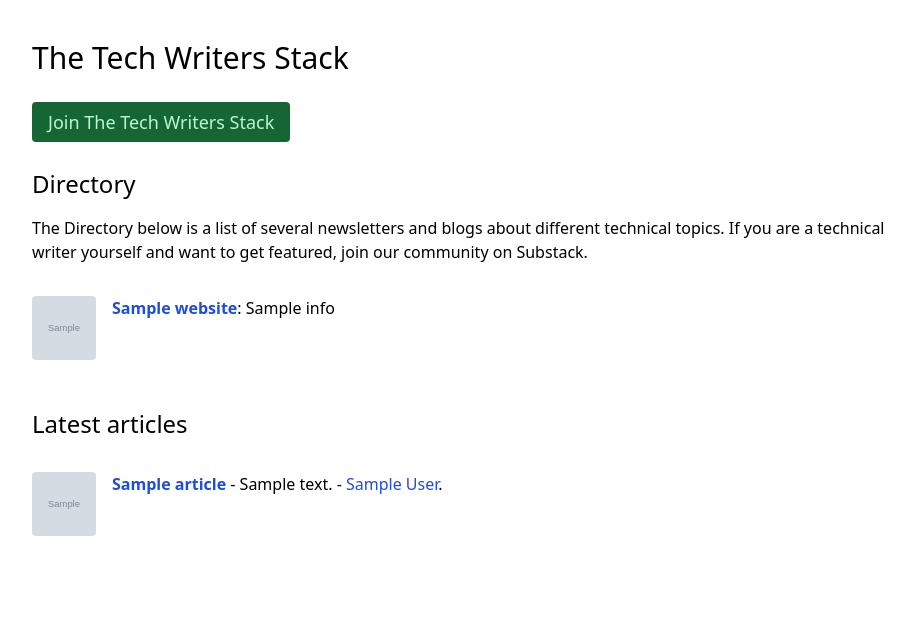
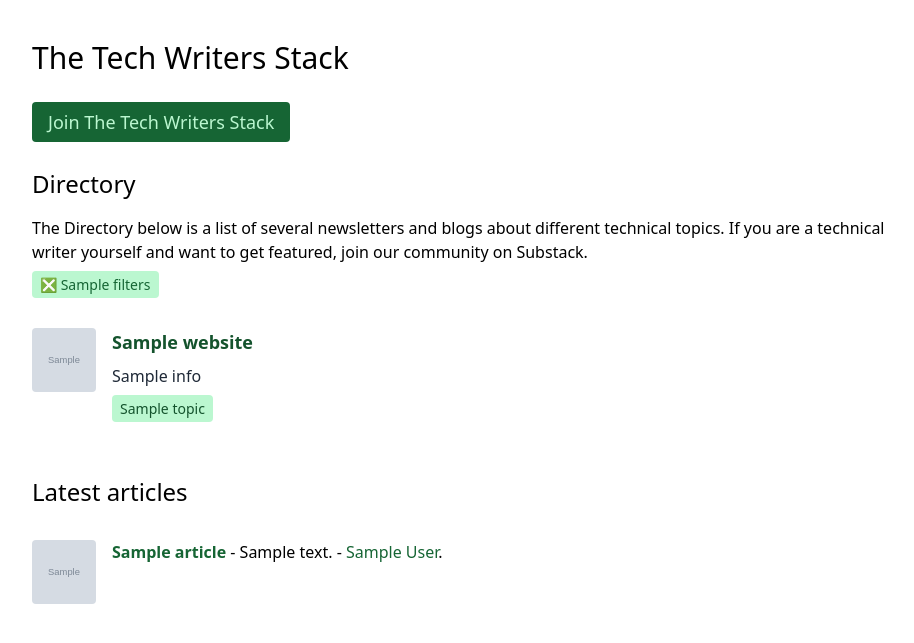
Before and after one commit to The-Tech-Writers-Stack/substack-redirector, a Flask app: template app/templates/index.html in a window 1280 px wide. Shown: the top 643 px of the page, without its empty margins (180-1094 px from the left). Run offline with Flask 3, Linux system fonts and the light colour scheme; the template is opened without the code that fills it: most values are stand-ins (such as "Sample title", 1, 10 or a date in 2020); grey boxes marked "Sample" are stand-in pictures; data that the repository does not hold is empty; some libraries are stand-ins or nearby versions.

Commit message:
Add filters by topics

```diff
--- a/app/templates/index.html
+++ b/app/templates/index.html
@@ -20,19 +20,35 @@
 
         <h2 class="text-2xl mb-4 mt-8">Directory</h2>
 
-        <span>
+        <div>
             The Directory below is a list of several newsletters and blogs about different
             technical topics. If you are a technical writer yourself
             and want to get featured, join our community on Substack.
-        </span>
+        </div>
+
+        {% if filters %}
+        <div class="mt-2">
+            <a class="mx-auto bg-green-200 hover:bg-green-300 text-green-800 px-2 py-1 text-sm rounded" href="/">❎ {{ filters }}</a>
+        </div>
+        {% endif %}
 
         <ul class="mt-8">
             {% for website in data %}
-            <li class="mb-4 flex">
+            <li class="mb-6 flex">
                 <img src="{{ website.image_url }}" class="flex-none w-16 h-16 mr-4 rounded">
-                <span class="flex-initial">
-                    <a class="font-bold text-blue-700 hover:text-blue-500" href="{{ website.url }}">{{ website.title }}</a>: {{ website.info }}
-                </span>
+                <div class="flex-initial">
+                    <div>
+                        <a class="font-bold text-lg text-green-900 hover:text-green-700" href="{{ website.url }}">{{ website.title }}</a>
+                    </div>
+                    <div class="text-gray-800 my-2">
+                        {{ website.info }}
+                    </div>
+                    <div>
+                        {% for topic in website.topics %}
+                        <a href="?filter={{ topic }}" class="text-green-900 bg-green-200 px-2 py-1 my-4 text-sm rounded">{{ topic }}</a>
+                        {% endfor %}
+                    </div>
+                </div>
             </li>
             {% endfor %}
         </ul>
@@ -43,9 +59,9 @@
             <li class="pb-4 flex">
                 <img src="{{ article.img }}" class="flex-none w-16 h-16 mr-4 rounded">
                 <span class="flex-initial">
-                    <a class="font-bold text-blue-700 hover:text-blue-500" href="{{ article.link }}">{{ article.title }}</a>
+                    <a class="font-bold text-green-800 hover:text-green-700" href="{{ article.link }}">{{ article.title }}</a>
                     - {{ article.description }}
-                    - <a href="article.site_url" class="text-blue-700 hover:text-blue-500">{{ article.author }}</a>.
+                    - <a href="article.site_url" class="text-green-800 hover:text-green-700">{{ article.author }}</a>.
                 </span>
             </li>
             {% endfor %}
```
Also changed, not shown: app/crawl.py (+48 -18 lines), app/routes.py (+9 -2 lines).
